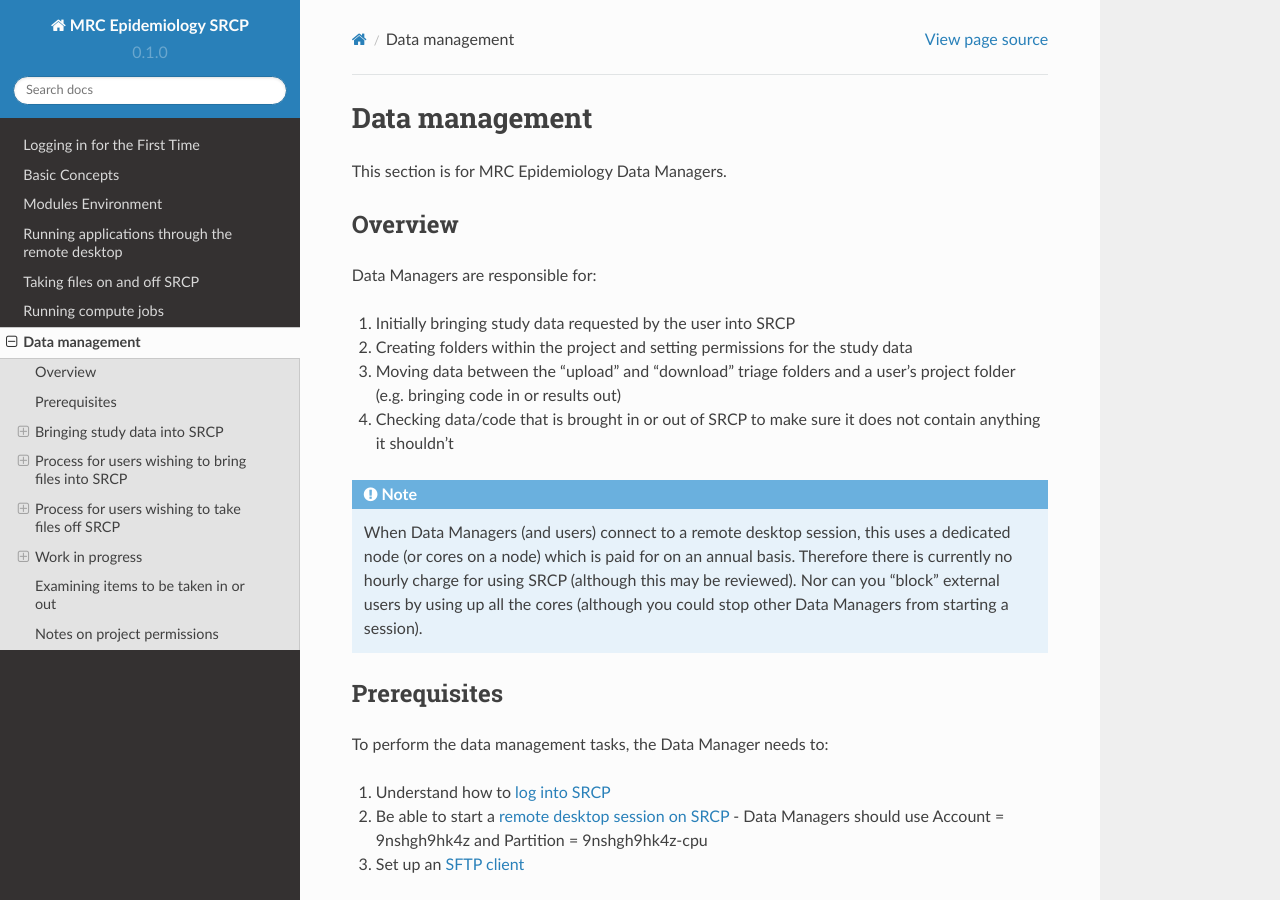
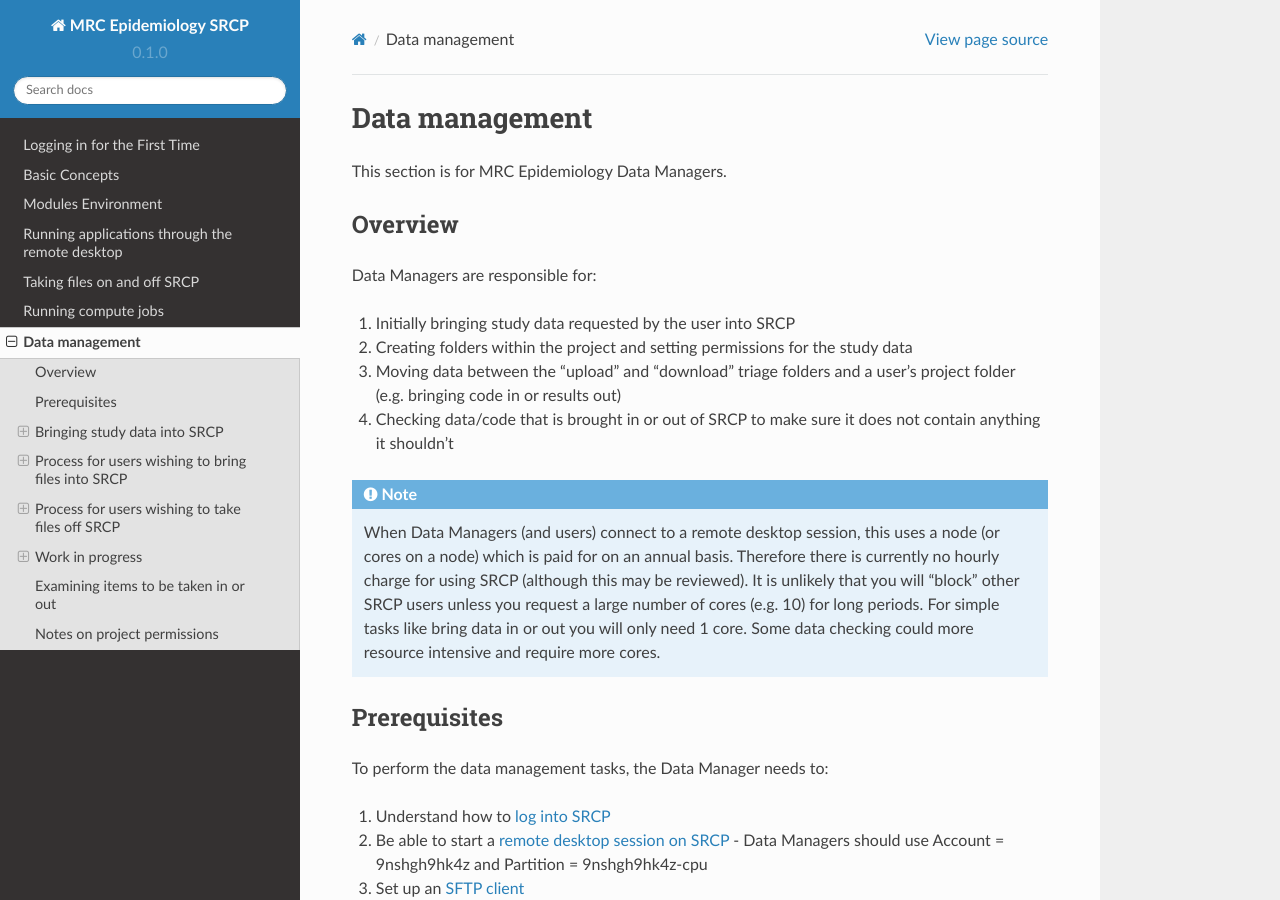
Before and after one commit to epi-analysis/SRCP_docs, a Sphinx documentation site: the page built from docs/source/06-Data-management.rst, in a window 1280 px wide and 900 px high. Built offline with Sphinx 7.4.7 and the Read the Docs theme 2.0.0, drawn with Linux system fonts in a browser that asks for light colours.

Commit message:
Update 06-Data-management.rst

```diff
--- a/docs/source/06-Data-management.rst
+++ b/docs/source/06-Data-management.rst
@@ -14,7 +14,7 @@
 4. Checking data/code that is brought in or out of SRCP to make sure it does not contain anything it shouldn't
 
 .. note::
-   When Data Managers (and users) connect to a remote desktop session, this uses a dedicated node (or cores on a node) which is paid for on an annual basis. Therefore there is currently no hourly charge for using SRCP (although this may be reviewed). Nor can you "block" external users by using up all the cores (although you could stop other Data Managers from starting a session).
+   When Data Managers (and users) connect to a remote desktop session, this uses a node (or cores on a node) which is paid for on an annual basis. Therefore there is currently no hourly charge for using SRCP (although this may be reviewed). It is unlikely that you will "block" other SRCP users unless you request a large number of cores (e.g. 10) for long periods. For simple tasks like bring data in or out you will only need 1 core. Some data checking could more resource intensive and require more cores.
 
 Prerequisites
 -------------
```
